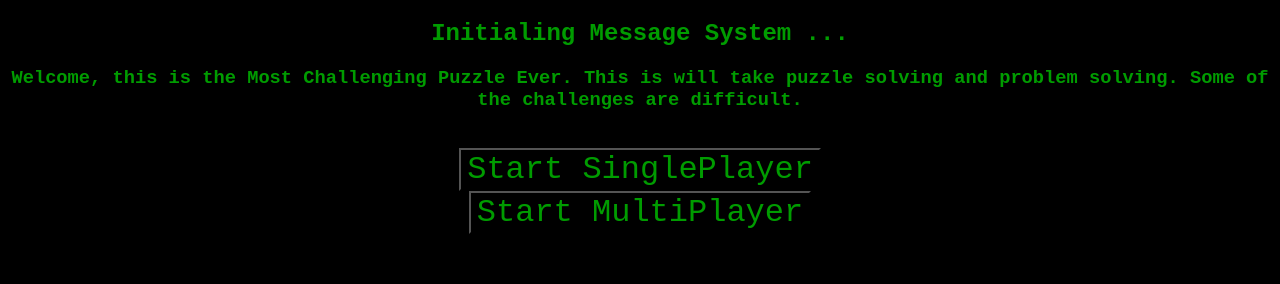
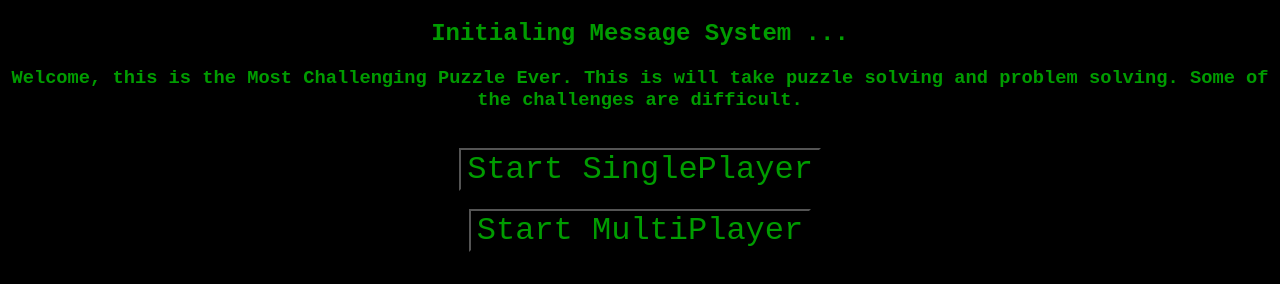
Before and after one commit to Craftingkid123/puzzle, a plain HTML site: page index.html in a window 1280 px wide. Drawn offline with Linux system fonts and the light colour scheme.

Commit message:
adding another break on beginning page

```diff
--- a/index.html
+++ b/index.html
@@ -10,7 +10,7 @@
 <body>
     <h2>Initialing Message System ...</h2>
     <h3>Welcome, this is the Most Challenging Puzzle Ever. This is will take puzzle solving and problem solving. Some of the challenges are difficult.</h3><br>
-    <button class="beginButton" onclick="singleplayer()">Start SinglePlayer</button><br>
+    <button class="beginButton" onclick="singleplayer()">Start SinglePlayer</button><br><br>
     <button class="beginButton" onclick="multiPlayer()">Start MultiPlayer</button>
 </body>
 </html>
```
